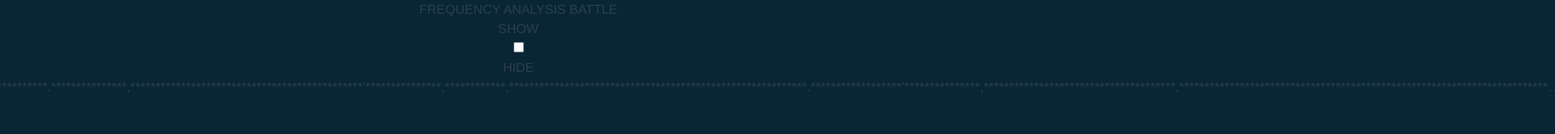
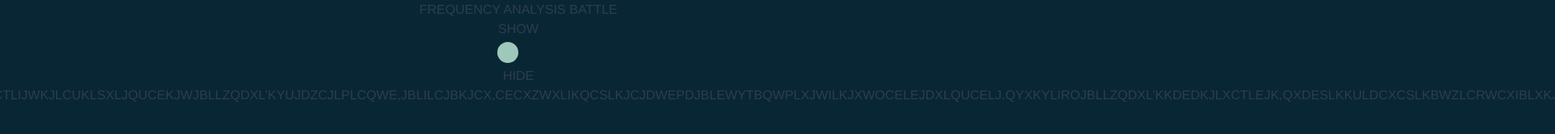
Before and after one commit to equationslayer12/frequency_analysis_battle, a Vue app: page /race in a window 1280 px wide. Shown: the top 166 px of the page at 81% size, 1920 px wide, since content can reach past the window. Built offline with nearby package versions, Linux system fonts and the light colour scheme.

Commit message:
v0.1 - added hidden mode switch

```diff
--- /dev/null
+++ b/src/components/Switch.vue
@@ -0,0 +1,74 @@
+<template>
+    <div class="w-full flex justify-center items-center text-xs underline">
+        <p>SHOW</p>
+        <label class="switch scale-75" id="hiddenSwitch">
+            <input type="checkbox" @change="$emit('toggle')">
+            <span class="slider round">
+
+            </span>
+        </label>
+        <p>HIDE</p>
+    </div>
+</template>
+
+<script>
+    export default {
+        name: "Switch"
+    }
+</script>
+<style>
+/* The switch - the box around the slider */
+.switch {
+  position: relative;
+  display: inline-block;
+  width: 60px;
+  height: 34px;
+}
+
+/* Hide default HTML checkbox */
+.switch input {
+  opacity: 0;
+  width: 0;
+  height: 0;
+}
+
+/* The slider */
+.slider {
+  @apply bg-primary-color;
+  position: absolute;
+  cursor: pointer;
+  top: 0;
+  left: 0;
+  right: 0;
+  bottom: 0;
+  -webkit-transition: .4s;
+  transition: .4s;
+}
+
+.slider:before {
+  @apply bg-accent-color;
+  position: absolute;
+  content: "";
+  height: 26px;
+  width: 26px;
+  left: 4px;
+  bottom: 4px;
+  -webkit-transition: .4s;
+  transition: .4s;
+}
+
+input:checked + .slider:before {
+  -webkit-transform: translateX(26px);
+  -ms-transform: translateX(26px);
+  transform: translateX(26px);
+}
+
+/* Rounded sliders */
+.slider.round {
+  border-radius: 34px;
+}
+
+.slider.round:before {
+  border-radius: 50%;
+}
+</style>
--- a/src/views/RaceView.vue
+++ b/src/views/RaceView.vue
@@ -1,23 +1,7 @@
 <template>
     <h1 class="text-4xl font-semibold my-14 hover:scale-125 duration-150 text-accent-color">FREQUENCY ANALYSIS BATTLE</h1>
     <div id="textbox" class="flex-wrap bg-secondary-color text-ignore-color flex justify-between gap-x-2 text-xl font-mono h-96 aspect-video p-8 rounded-xl shadow-lg shadow-slate-900 py-0">
-        <div class="w-full flex justify-center items-center text-xs underline">
-            <p>SHOW</p>
-            <label class="switch scale-75" id="hiddenSwitch">
-                <input type="checkbox">
-                <span class="slider round">
-
-                </span>
-            </label>
-            <p>HIDE</p>
-        </div>
-        <!-- <span v-for="word in text.split(' ')">
-            <span v-for="letter in word" v-if="letter !== ' '" :original-letter="letter" @mouseover="hoverLetter" @mouseleave="selectedLetter = ''" class="duration-300" :class="{'guessed': letters[letter].isGuessed, 'selected': letter == selectedLetter}">
-                <span v-if="letter == letters[letter].display && isHidden">*</span>
-                <span v-else-if="letter in letters">{{ letters[letter].display }}</span>
-                <span v-else>{{ letter }}</span>
-            </span>
-        </span> -->
+        <Switch @toggle="isHidden = !isHidden" />
         <span v-for="word in text.split(' ')">
             <span v-for="letter in word" v-if="letter !== ' '" :original-letter="letter" @mouseover="hoverLetter" @mouseleave="selectedLetter = ''" class="duration-300">
                 <span v-if="!isLetter(letter)">{{ letter }}</span>
@@ -25,20 +9,13 @@
                 <span v-else-if="letter in letters" :class="{'guessed': letters[letter].isGuessed, 'selected': letter == selectedLetter}">{{ letters[letter].display }}</span>
                 <span v-else>{{ letter }}</span>
             </span>
-
         </span>
-            <!-- <span v-for="letter in word" v-if="letter !== ' '" :original-letter="letter" @mouseover="hoverLetter" @mouseleave="selectedLetter = ''" class="duration-300" :class="{'guessed': letters[letter].isGuessed, 'selected': letter == selectedLetter}">
-                <span v-if="letter == letters[letter].display && isHidden">*</span>
-                <span v-else-if="letter in letters">{{ letters[letter].display }}</span>
-                <span v-else>{{ letter }}</span>
-            </span> -->
-
-        <!-- onmouseover="selected" onmouseleave="endHoverLetter" -->
     </div>
 </template>
 
 <script setup>
     import {ref, reactive} from 'vue'
+    import Switch from '../components/Switch.vue'
     var letter = '';
     const text = "DJ DK C QLXDWI WF SDGDU PCX. XLRLU KQCSLKBDQK, KJXDHDET FXWZ C BDIILE RCKL, BCGL PWE JBLDX FDXKJ GDSJWXO CTCDEKJ JBL LGDU TCUCSJDS LZQDXL. IYXDET JBL RCJJUL, XLRLU KQDLK ZCECTLI JW KJLCU KLSXLJ QUCEK JW JBL LZQDXL’K YUJDZCJL PLCQWE, JBL ILCJB KJCX, CE CXZWXLI KQCSL KJCJDWE PDJB LEWYTB QWPLX JW ILKJXWO CE LEJDXL QUCELJ. QYXKYLI RO JBL LZQDXL’K KDEDKJLX CTLEJK, QXDESLKK ULDC XCSLK BWZL CRWCXI BLX KJCXKBDQ, SYKJWIDCE WF JBL KJWULE QUCEK JBCJ SCE KCGL BLX QLWQUL CEI XLKJWXL FXLLIWZ JW JBL TCUCVO…";
     const letters = ref(
@@ -47,7 +24,7 @@
         }
     );
     var selectedLetter = ref('');
-    var isHidden = true;
+    var isHidden = ref(false);
 
     document.addEventListener('keyup', keypress);
 
```
